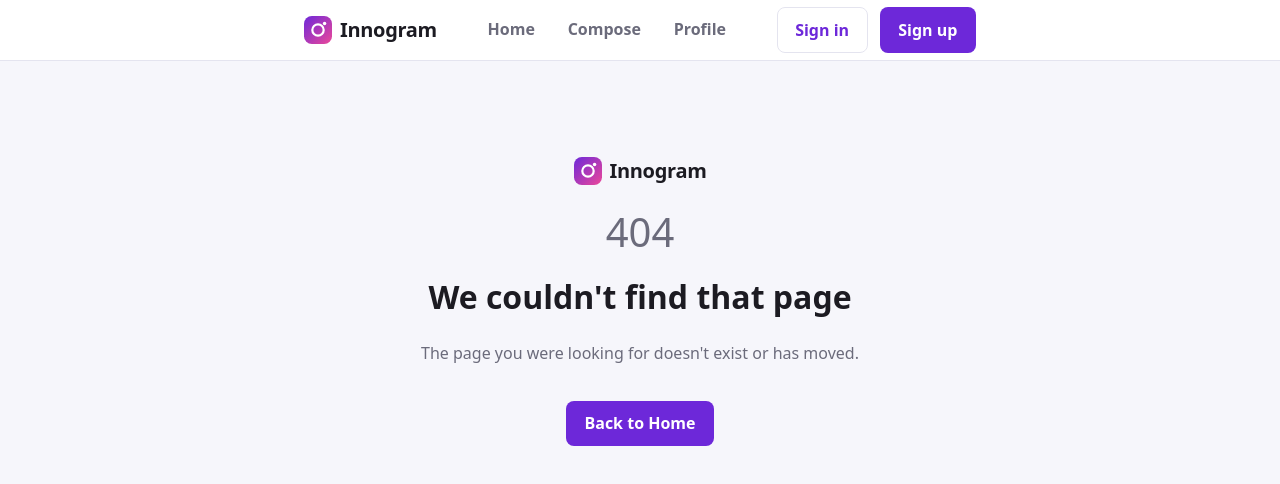
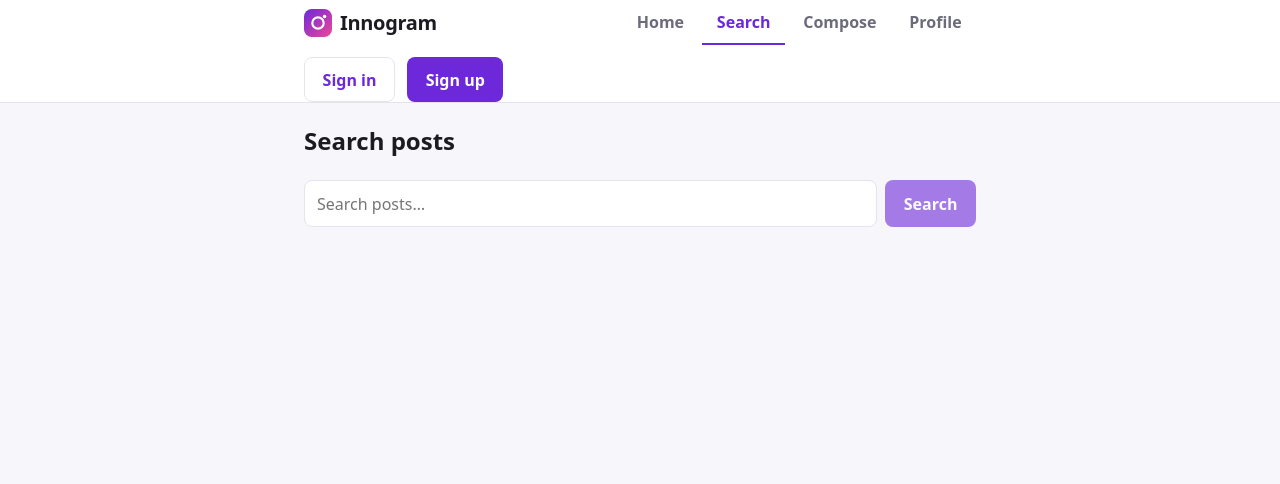
Before and after one commit to xSerj111/intern-project, a Next.js app in the folder apps/client_app/: page /search in a window 1280 px wide. Before the commit this address had no page. Shown: the top 484 px of the page. Built offline with nearby package versions, Linux system fonts and the light colour scheme.

Commit message:
feat(client): add post search page, API helper and nav link

```diff
--- /dev/null
+++ b/apps/client_app/src/app/search/page.module.css
@@ -0,0 +1,42 @@
+.page {
+  display: flex;
+  flex-direction: column;
+  gap: 1rem;
+  padding-top: 1.5rem;
+  padding-bottom: 2rem;
+}
+
+.title {
+  font-size: 1.5rem;
+}
+
+.form {
+  display: flex;
+  gap: 0.5rem;
+}
+
+.input {
+  flex: 1 1 auto;
+}
+
+.hint {
+  margin: 0;
+}
+
+.empty {
+  padding: 1rem 0;
+}
+
+.list {
+  list-style: none;
+  margin: 0;
+  padding: 0;
+  display: flex;
+  flex-direction: column;
+  gap: 0.75rem;
+}
+
+.loadingMore {
+  text-align: center;
+  padding: 0.75rem 0;
+}
--- /dev/null
+++ b/apps/client_app/src/app/search/page.tsx
@@ -0,0 +1,147 @@
+'use client';
+
+import { useInfiniteQuery } from '@tanstack/react-query';
+import { useEffect, useRef, useState, type FormEvent } from 'react';
+
+import { searchPosts } from '../../lib/api/search';
+import { useAuth } from '../../lib/auth/auth-context';
+import { ErrorState, LoadingState } from '../../components/common/async-state';
+import { PostCard } from '../../components/feed/post-card';
+
+import styles from './page.module.css';
+
+/** Minimum keyword length accepted by the API (FR-022). */
+const MIN_KEYWORD_LENGTH = 3;
+const PAGE_SIZE = 20;
+
+/**
+ * Dedicated post search (FR-020/021/022): a keyword prompt, paginated results
+ * reusing `PostCard`, and a friendly no-results state.
+ */
+export default function SearchPage() {
+  const { accessToken } = useAuth();
+  const [input, setInput] = useState('');
+  const [keyword, setKeyword] = useState('');
+  const sentinelRef = useRef<HTMLDivElement | null>(null);
+
+  const trimmed = input.trim();
+  const tooShort = trimmed.length > 0 && trimmed.length < MIN_KEYWORD_LENGTH;
+
+  const {
+    data,
+    isPending,
+    isError,
+    refetch,
+    fetchNextPage,
+    hasNextPage,
+    isFetchingNextPage,
+  } = useInfiniteQuery({
+    queryKey: ['search', keyword, accessToken],
+    initialPageParam: 1,
+    queryFn: ({ pageParam, signal }) =>
+      searchPosts({
+        keyword,
+        page: pageParam,
+        limit: PAGE_SIZE,
+        token: accessToken,
+        signal,
+      }),
+    getNextPageParam: (lastPage) => {
+      const loaded = lastPage.page * lastPage.limit;
+      return loaded < lastPage.total ? lastPage.page + 1 : undefined;
+    },
+    enabled: keyword.length >= MIN_KEYWORD_LENGTH,
+  });
+
+  // Progressive pagination: load the next page when the sentinel scrolls in.
+  useEffect(() => {
+    const node = sentinelRef.current;
+    if (!node) return;
+
+    const observer = new IntersectionObserver((entries) => {
+      if (entries[0]?.isIntersecting && hasNextPage && !isFetchingNextPage) {
+        void fetchNextPage();
+      }
+    });
+
+    observer.observe(node);
+    return () => observer.disconnect();
+  }, [fetchNextPage, hasNextPage, isFetchingNextPage]);
+
+  function onSubmit(event: FormEvent<HTMLFormElement>) {
+    event.preventDefault();
+    if (trimmed.length >= MIN_KEYWORD_LENGTH) {
+      setKeyword(trimmed);
+    }
+  }
+
+  const items = data?.pages.flatMap((page) => page.items) ?? [];
+
+  return (
+    <main className={`container ${styles.page}`}>
+      <h1 className={styles.title}>Search posts</h1>
+
+      <form className={styles.form} role="search" onSubmit={onSubmit}>
+        <input
+          type="search"
+          className={`input ${styles.input}`}
+          placeholder="Search posts…"
+          aria-label="Search posts"
+          value={input}
+          onChange={(event) => setInput(event.target.value)}
+        />
+        <button
+          type="submit"
+          className="button"
+          disabled={trimmed.length < MIN_KEYWORD_LENGTH}
+        >
+          Search
+        </button>
+      </form>
+
+      {tooShort && (
+        <p className={`muted ${styles.hint}`} role="status">
+          Enter at least {MIN_KEYWORD_LENGTH} characters to search.
+        </p>
+      )}
+
+      {keyword.length >= MIN_KEYWORD_LENGTH && isPending && (
+        <LoadingState label="Searching posts…" />
+      )}
+
+      {keyword.length >= MIN_KEYWORD_LENGTH && isError && (
+        <ErrorState
+          message="We couldn't run your search. Retrying automatically…"
+          onRetry={() => {
+            void refetch();
+          }}
+        />
+      )}
+
+      {keyword.length >= MIN_KEYWORD_LENGTH &&
+        !isPending &&
+        !isError &&
+        items.length === 0 && (
+          <p className={`muted ${styles.empty}`}>
+            No posts match “{keyword}”. Try a different keyword.
+          </p>
+        )}
+
+      {items.length > 0 && (
+        <>
+          <ul className={styles.list}>
+            {items.map((post) => (
+              <li key={post.id}>
+                <PostCard post={post} />
+              </li>
+            ))}
+          </ul>
+          <div ref={sentinelRef} aria-hidden="true" />
+          {isFetchingNextPage && (
+            <p className={`muted ${styles.loadingMore}`}>Loading more posts…</p>
+          )}
+        </>
+      )}
+    </main>
+  );
+}
--- a/apps/client_app/src/components/nav/nav-links.tsx
+++ b/apps/client_app/src/components/nav/nav-links.tsx
@@ -13,6 +13,7 @@ interface NavLink {
 /** Baseline primary destinations (spec Assumptions: Home/Feed and Profile). */
 const LINKS: NavLink[] = [
   { href: '/', label: 'Home' },
+  { href: '/search', label: 'Search' },
   { href: '/compose', label: 'Compose' },
   { href: '/profile', label: 'Profile' },
 ];
--- /dev/null
+++ b/apps/client_app/src/lib/api/search.ts
@@ -0,0 +1,28 @@
+import type { ISearchResponse } from '@repo/contracts';
+
+import { coreApi } from './client';
+
+export interface SearchParams {
+  /** Keyword to match against post content (server enforces ≥3 chars). */
+  keyword: string;
+  page?: number;
+  limit?: number;
+  /** Optional JWT (the endpoint is public but this keeps like state consistent). */
+  token?: string | null;
+  signal?: AbortSignal;
+}
+
+/** Search published posts via `GET /posts/search` (FR-020/021/022). */
+export function searchPosts({
+  keyword,
+  page = 1,
+  limit = 20,
+  token,
+  signal,
+}: SearchParams): Promise<ISearchResponse> {
+  return coreApi<ISearchResponse>('/posts/search', {
+    token,
+    signal,
+    query: { keyword, page, limit },
+  });
+}
```
Also changed, not shown: 1 other file (tests, documents, lock files or other folders).
